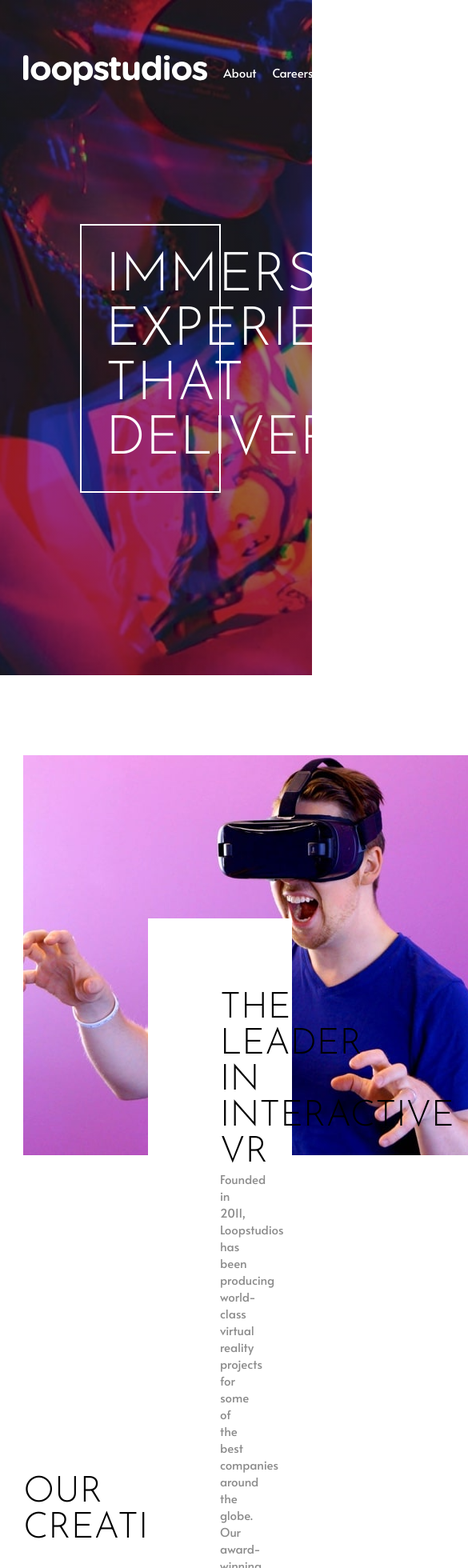
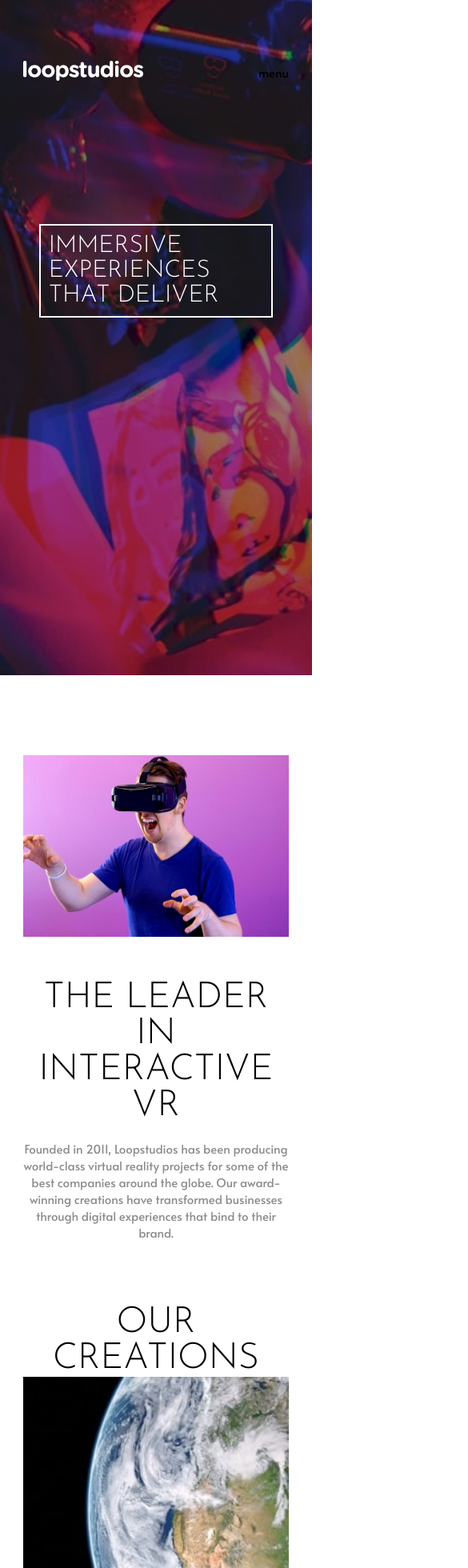
Before and after one commit to DevTataBot/landingpage, a React (Create React App) app: page / in a window 390 px wide. Shown: the top 1960 px of the page at 80% size, 585 px wide, since content can reach past the window. Built offline with nearby package versions, Linux system fonts and the light colour scheme.

Commit message:
responsive

```diff
--- a/src/Components/Creations.jsx
+++ b/src/Components/Creations.jsx
@@ -20,6 +20,10 @@ const Creations = () => {
                     <h3>Our Creations</h3>
                     <button className="creations__btn">See all</button>
                 </div>
+
+                <h3 className="title">Our Creations</h3>
+                <button className="btn">See all</button>
+
                 <div className="creations__images">
                     <figure className="creations__images-grid">
                         <img src={deep} alt=""/>
--- a/src/Components/Header.jsx
+++ b/src/Components/Header.jsx
@@ -11,6 +11,7 @@ const Header = () => {
                     <figure className="header__figure">
                         <img src={logo} alt="Logo"/>
                     </figure>
+                    <div className="hamburger">menu</div>
                     <ul className="header__menu">
                         <li className="header__menu-item">About</li>
                         <li className="header__menu-item">Careers</li>
--- a/src/style/About.css
+++ b/src/style/About.css
@@ -3,9 +3,15 @@
     width: 85%;
     margin: 0 auto;
 }
+.about__figure {
+    width: 70%;
+}
+.about__figure img{
+    width: 100%;
+}
 .about__description{
     position: relative;
-    padding: 90px;
+    padding: 90px 90px 20px 90px;
     left: calc(50% - 10px);
     bottom: 300px;
     width: 50%;
@@ -22,3 +28,35 @@
 .about__description p{
     color: var(--dark-gray);
 }
+
+@media screen and (max-width:1160px){
+    .about{
+        margin-bottom: 30px;
+    }
+    .about__description{
+        padding-bottom: 20px;
+    }
+}
+
+@media screen and (max-width:910px){
+    .about{
+        height: auto;
+        display: flex;
+        flex-direction: column;
+    }
+    .about__figure{
+        width: 100%;
+    }
+    .about__description{
+        padding: 50px 0 50px 0;
+        left: 0;
+        bottom: 0;
+        width: 100%;
+        text-align: center;
+        background-color: var(--white);
+        color: var(--white);
+    }
+    .about__description h3{
+        margin-bottom: 20px;
+    }
+}
--- a/src/style/Creations.css
+++ b/src/style/Creations.css
@@ -9,6 +9,12 @@
     display: flex;
     align-items: center;
     justify-content: space-between;
+}
+.title{
+    display: none;
+}
+.btn{
+    display: none;
 }
 .creations__title h3{
     font-size: 3rem;
@@ -39,3 +45,41 @@
 .creations__images-grid img:hover{
     opacity: .5;
 }
+
+@media screen and (max-width:910px){
+    .creations__title{
+        display: none;
+    }
+    .title{
+        display: flex;
+        font-size: 3rem;
+        font-family: 'Josefin Sans';
+        font-weight: lighter;
+        justify-content: center;
+        text-align: center;
+        text-transform: uppercase;
+    }
+    .btn{
+        display: flex;
+        justify-content: center;
+        align-items: center;
+        width: 150px;
+        height: 40px;
+        letter-spacing: .2rem;
+        border-radius: 3px;
+        margin: 0 auto;
+        order: 2;
+        border: .15rem solid var(--very-dark-gray);
+        text-transform: uppercase;
+        margin-top: 20px;
+        background-color: transparent;
+    }
+    .creations{
+        display: grid;
+        grid-template-columns: 1fr;
+    }
+    .creations__images-grid{
+        grid-template-columns: 1fr;
+    }
+
+}
--- a/src/style/Footer.css
+++ b/src/style/Footer.css
@@ -1,6 +1,6 @@
 .footer{
     display: grid;
-    padding: 40px 100px;
+    padding: 30px 100px;
     gap: 20px;
     grid-template-columns: 1fr 1fr;
     grid-template-rows: 1fr 1fr;
@@ -34,3 +34,29 @@
 .footer__info p{
     font-weight: normal;
 }
+
+@media screen and (max-width: 910px){
+    .footer{
+        justify-content: center;
+        justify-items: center;
+        align-items: center;
+        grid-template-columns: 1fr;
+        grid-template-rows: 1fr 1fr 1fr 1fr;
+    }
+    .footer__menu{
+        margin: 0;
+    }
+    .footer__redes{
+        order: 1;
+    }
+    .footer__info{
+        order: 1;
+        text-align: center;
+    }
+}
+
+@media screen and (max-width:460px){
+    .footer__menu li{
+        margin-right: 5px;
+    }
+}
--- a/src/style/Header.css
+++ b/src/style/Header.css
@@ -32,8 +32,12 @@
     border: 2px solid var(--white);
     margin-top: 100px;
     margin-left: 100px;
+    margin-bottom: 20px;
     text-align: left;
     padding: 30px;
+}
+.hamgurger{
+    display: none;
 }
 .header__description h2{
     font-size: 4.5rem;
@@ -42,3 +46,41 @@
     font-weight: lighter;
     text-transform: uppercase;
 }
+
+@media screen and (max-width:1160px){
+    .header__description{
+        width: 50%;
+        margin-bottom: 20px;
+    }
+    .header__description h2{
+        font-size: 3.5rem;
+    }
+}
+@media screen and (max-width:910px){
+    .header__figure img{
+        width: 150px;
+    }
+    .header__menu{
+        display: none;
+    }
+    .hamgurger{
+        display: flex;
+    }
+    .header__description{
+        width: 75%;
+        margin: 100px auto;
+    }
+}
+@media screen and (max-width:590px){
+    .header__description h2{
+        font-size: 2.5rem;
+    }
+}
+@media screen and (max-width:460px){
+    .header__description{
+        padding: 10px;
+    }
+    .header__description h2{
+        font-size: 2rem;
+    }
+}
```
